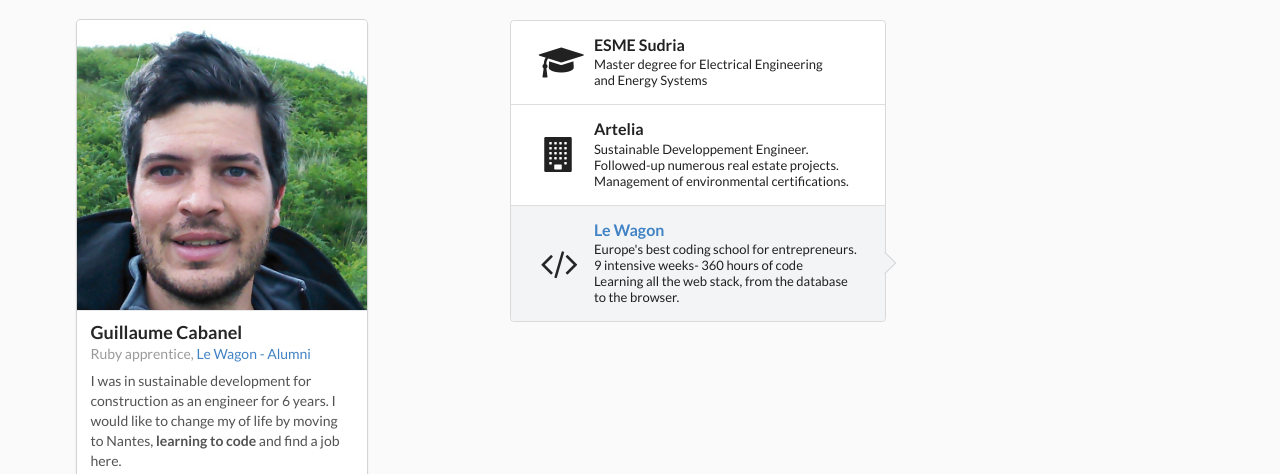
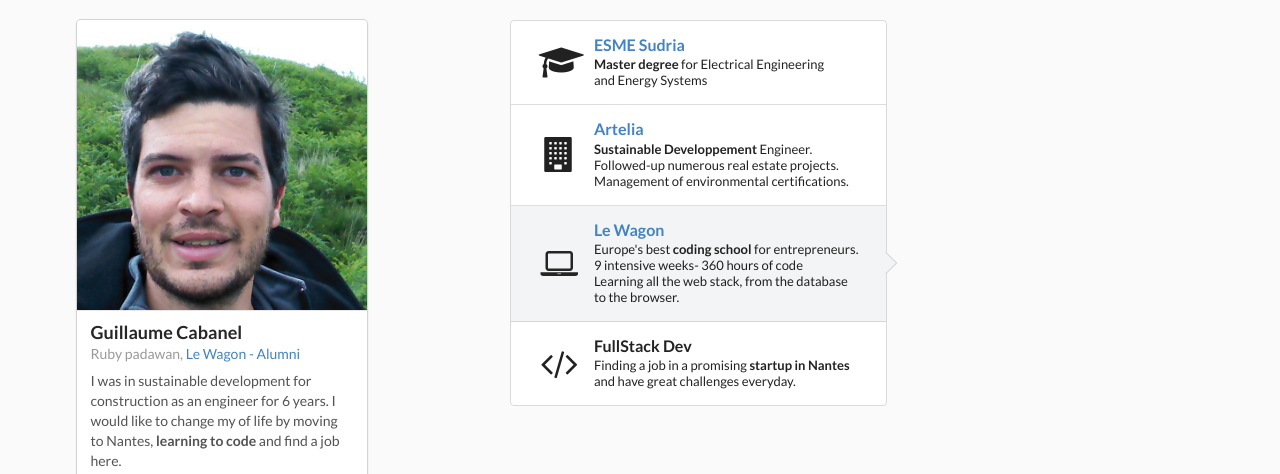
Before and after one commit to guillaumecabanel/profile, a plain HTML site: page index.html in a window 1280 px wide. Shown: the top 474 px of the page. Drawn offline with Linux system fonts and the light colour scheme; a web font is replaced by a local one.

Commit message:
add a next step to my carreer

```diff
--- a/index.html
+++ b/index.html
@@ -3,8 +3,6 @@
   <head>
     <meta charset="UTF-8">
     <title>Guillaume's profile</title>
-
-    <link href="https://fonts.googleapis.com/css?family=Coiny|Prociono|Roboto:300,400,700" rel="stylesheet">
 
     <link rel="stylesheet" href="css/semantic/semantic.css">
     <link rel="stylesheet" href="css/style.css">
@@ -24,7 +22,7 @@
           <div class="content">
             <a class="header">Guillaume Cabanel</a>
             <div class="meta">
-              <span class="date">Ruby apprentice, <a href="https://www.lewagon.com" target="_blank">
+              <span class="date">Ruby padawan, <a href="https://www.lewagon.com" target="_blank">
               Le Wagon - Alumni
             </a></span>
             </div>
@@ -50,37 +48,58 @@
 
     <div class="ten wide column">
       <div class="ui vertical steps">
+
         <div class="step">
           <i class="graduation cap icon"></i>
           <div class="content">
+            <a href="www.esme.fr/" target="_blank">
               <div class="title">ESME Sudria</div>
-            <div class="description">Master degree for Electrical Engineering
+              <div class="description"><strong>Master degree</strong> for Electrical Engineering
               <br>and Energy Systems</div>
+            </a>
           </div>
         </div>
+
         <div class="step">
           <i class="building icon"></i>
           <div class="content">
+            <a href="www.arteliagroup.com" target="_blank">
               <div class="title">Artelia</div>
               <div class="description">
-              Sustainable Developpement Engineer.
+                <strong>Sustainable Developpement</strong> Engineer.
                 <br>Followed-up numerous real estate projects.
                 <br>Management of environmental certifications.
               </div>
+            </a>
           </div>
         </div>
+
         <div class="active step">
-          <i class="code icon"></i>
+          <i class="laptop icon"></i>
           <div class="content">
+            <a href="www.lewagon.com" target="_blank">
               <div class="title">Le Wagon</div>
               <div class="description">
-              Europe's best coding school for entrepreneurs.
+                Europe's best <strong>coding school</strong> for entrepreneurs.
                 <br>9 intensive weeks- 360 hours of code
                 <br>Learning all the web stack, from the database
                 <br>to the browser.
               </div>
+            </a>
           </div>
         </div>
+
+        <div class="step">
+          <i class="code icon"></i>
+          <div class="content">
+            <div class="title">FullStack Dev</div>
+            <div class="description">
+              Finding a job in a promising <strong>startup in Nantes</strong>
+              <br>and have great challenges everyday.
+            </div>
+          </div>
+        </div>
+
       </div>
     </div>
   </div>
```
Lines whose indentation alone changed are shown as unchanged.
